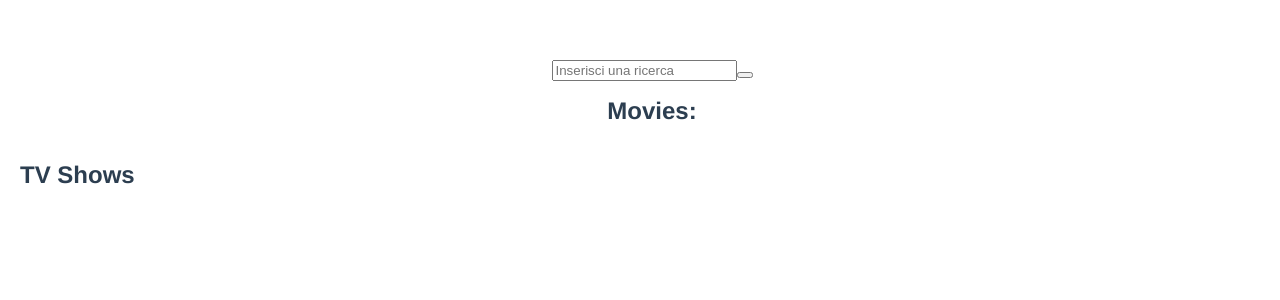
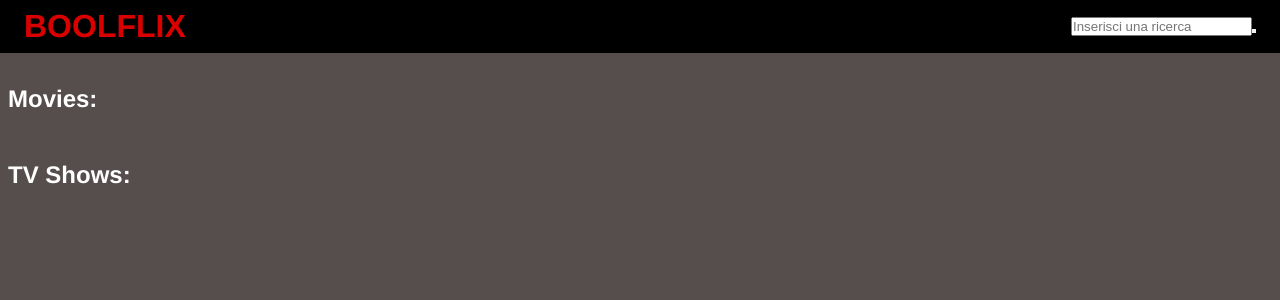
Before and after one commit to AnTosi/vue-boolflix, a Vue app: page / in a window 1280 px wide. Shown: the top 300 px of the page. Built offline with nearby package versions, Linux system fonts and the light colour scheme; the HTML template or start-up script is replaced by a standard one; what vue-flag-icon would draw is missing.

Commit message:
do header. do some css (mostly colors)

```diff
--- a/src/App.vue
+++ b/src/App.vue
@@ -1,8 +1,5 @@
 <template>
   <div id="app">
-    <div class="searchBar">
-
-    </div>
     <div class="main">
       <SiteMain />
     </div>
@@ -28,16 +25,26 @@ export default {
 
 @import "../node_modules/bootstrap/dist/css/bootstrap-grid.css";
 @import "./assets/common.scss";
+@import "./assets/variables.scss";
 
 
 #app {
   font-family: Avenir, Helvetica, Arial, sans-serif;
   -webkit-font-smoothing: antialiased;
   -moz-osx-font-smoothing: grayscale;
-  text-align: center;
+  // text-align: center;
   color: #2c3e50;
-  margin-top: 60px;
+  // margin-top: 60px;
 }
 
+* {
+  margin: 0;
+  padding: 0;
+  box-sizing: border-box;
+}
 
+body {
+  background-color:  $main-grey;
+
+}
 </style>
--- a/src/assets/common.scss
+++ b/src/assets/common.scss
@@ -16,3 +16,7 @@ padding: 1rem;
 .height_200 {
     min-height: 200px;
 }
+
+.text-white {
+    color: white;
+}
--- /dev/null
+++ b/src/assets/variables.scss
@@ -0,0 +1,5 @@
+$main-grey:	#564d4d;
+
+$main-red: #db0000;
+
+$dark-red: #831010;
--- a/src/components/SiteMain.vue
+++ b/src/components/SiteMain.vue
@@ -1,12 +1,19 @@
 <template>
-    <div class="container">
+    <div>
+        <header class="d-flex align-items-center justify-content-between py-2 px-4">
+            <h4>
+                BOOLFLIX
+            </h4>
             <Searchbar
                 @search="callApi"
             />
-        <div class="d-flex flex-wrap">
-            <h2 class="my-3 d-block col-12">
+        </header>
+        <div class="main">
+            <section class="movies">
+                <h2 class="my-3 px-2 my_container text-white">
                     Movies:
                 </h2>
+                <div class="my_container d-flex flex-wrap">
                     <div v-for="movie in movies" :key="movie.id" class="py-2 my-2">
                         <MovieElement
 
@@ -21,7 +28,11 @@
 
                         />
                     </div>
-            <h2>TV Shows</h2>
+                </div>
+            </section>
+            <section class="TVshows">
+                <h2 class="my-3 px-2 my_container text-white">TV Shows:</h2>
+                <div class="my_container d-flex flex-wrap">
                     <div v-for="tvShow in tv_shows" :key="tvShow.id" class="col-4 py-2 my-2">
                         <TVElement
 
@@ -35,6 +46,8 @@
 
                         />
                     </div>
+                </div>
+            </section>
         </div>
     </div>
 </template>
@@ -101,8 +114,30 @@ export default {
 </script>
 
 <style lang="scss">
-    div.container {
+
+    @import "../assets/common.scss";
+    @import "../assets/variables.scss";
+
+    .my_container {
         max-width: 1440px;
+        margin: auto;
+    }
 
+    section {
+        margin-top: 2rem;
+        margin-bottom: 1rem;
+    }
+
+    h2 {
+        text-align: left;
+    }
+
+    header {
+        background-color: black;
+    }
+
+    h4 {
+        font-size: 2rem;
+        color: $main-red;
     }
 </style>
```
Lines whose indentation alone changed are shown as unchanged.
